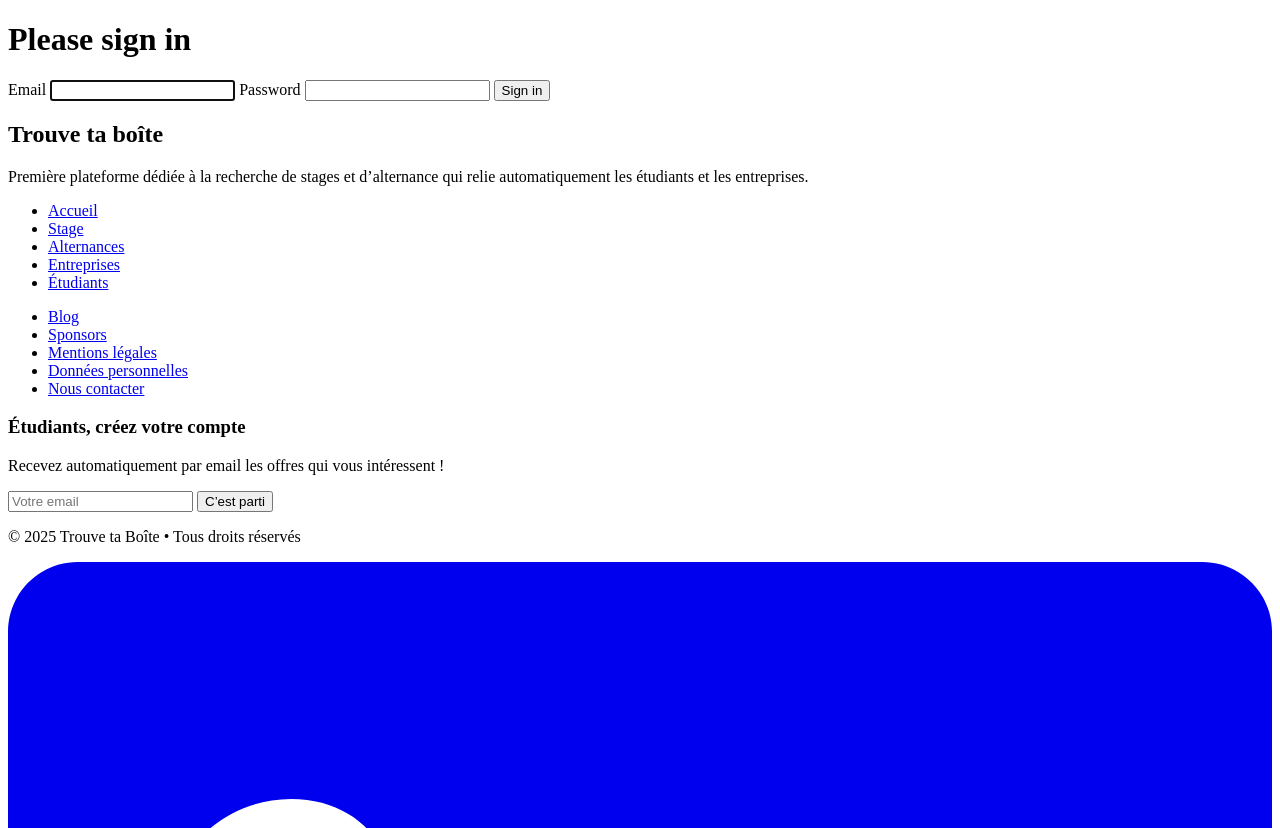
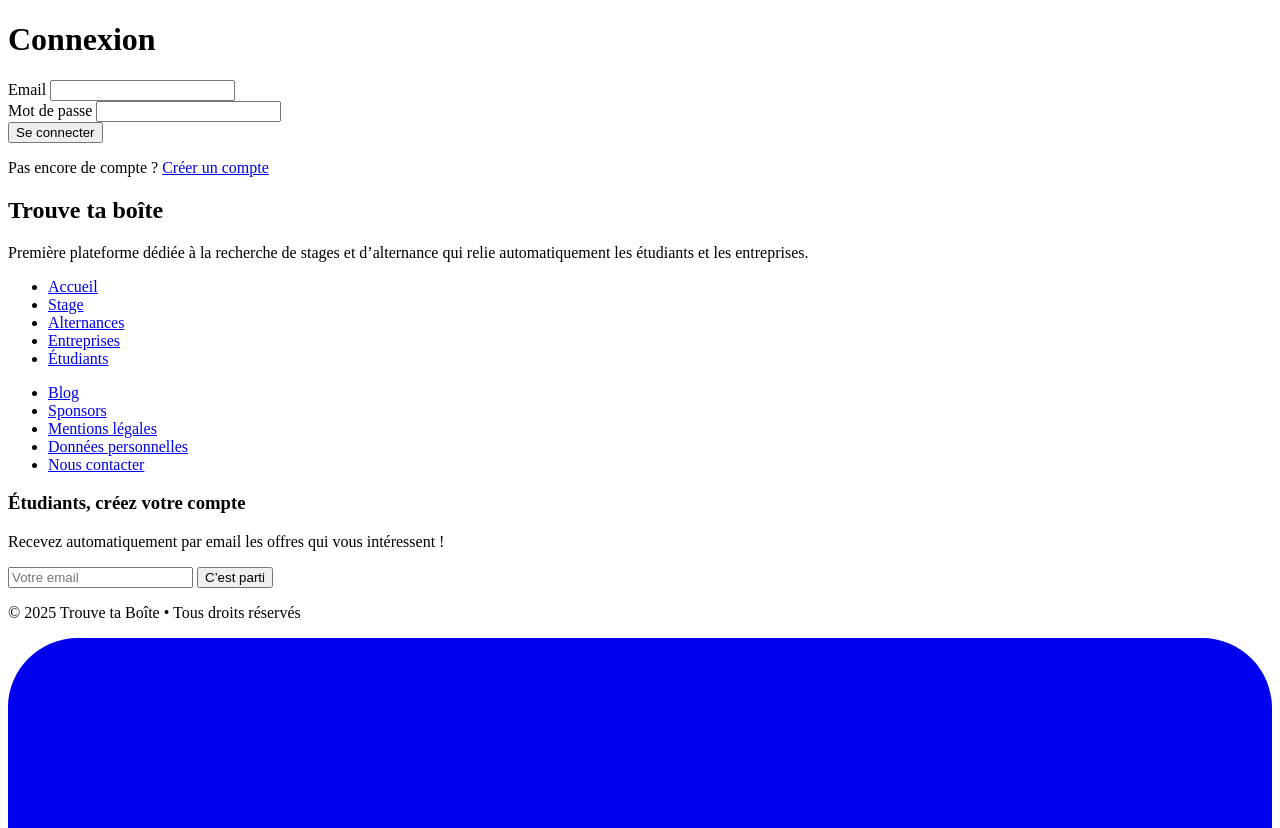
Before and after one commit to DvK42/trouve-ta-boite, a Symfony app: template templates/security/login.html.twig in a window 1280 px wide. Shown: the part 166-994 px from the top of the page. Run offline with Twig, Linux system fonts and the light colour scheme; the template is opened without the code that fills it, so the values that code supplies are empty; some libraries are stand-ins or nearby versions.

Commit message:
Login style + routes protections

```diff
--- a/src/Controller/SecurityController.php
+++ b/src/Controller/SecurityController.php
@@ -22,6 +22,9 @@ class SecurityController extends AbstractController
     #[Route(path: '/login', name: 'app_login')]
     public function login(AuthenticationUtils $authenticationUtils): Response
     {
+        if ($this->getUser()) {
+            return $this->redirectToRoute('app_home');
+        }
         // get the login error if there is one
         $error = $authenticationUtils->getLastAuthenticationError();
 
@@ -43,6 +46,9 @@ class SecurityController extends AbstractController
     #[Route(path: '/register', name: 'app_register')]
     public function register(Request $request, EntityManagerInterface $entityManager, UserPasswordHasherInterface $passwordHasher): Response
     {
+        if ($this->getUser()) {
+            return $this->redirectToRoute('app_home');
+        }
         $step = $request->get('step', 1);
         $type = $request->get('type');
 
--- a/templates/partials/_header.html.twig
+++ b/templates/partials/_header.html.twig
@@ -2,11 +2,21 @@
 	<nav class="container mx-auto flex items-center justify-between py-4 px-6">
 		<a href="{{ path('app_home') }}" class="text-2xl font-bold text-blue-600">Trouve ta boîte</a>
 		<ul class="flex items-center space-x-6">
-            <li><a href="{{ path('app_home') }}" class="text-gray-600 hover:text-blue-600">Accueil</a></li>
-            <li><a href="#" class="text-gray-600 hover:text-blue-600">Stages</a></li>
-            <li><a href="#" class="text-gray-600 hover:text-blue-600">Alternances</a></li>
-            <li><a href="#" class="text-gray-600 hover:text-blue-600">Entreprises</a></li>
-            <li><a href="#" class="text-gray-600 hover:text-blue-600">Étudiants</a></li>
+			<li>
+				<a href="{{ path('app_home') }}" class="text-gray-600 hover:text-blue-600">Accueil</a>
+			</li>
+			<li>
+				<a href="#" class="text-gray-600 hover:text-blue-600">Stages</a>
+			</li>
+			<li>
+				<a href="#" class="text-gray-600 hover:text-blue-600">Alternances</a>
+			</li>
+			<li>
+				<a href="#" class="text-gray-600 hover:text-blue-600">Entreprises</a>
+			</li>
+			<li>
+				<a href="#" class="text-gray-600 hover:text-blue-600">Étudiants</a>
+			</li>
 		</ul>
 		<div class="flex justify-end relative nav-item h-full gap-x-2">
 			{% if app.user %}
@@ -20,8 +30,11 @@
 						{% else %}
 							<span class="text-gray-600 font-semibold">{{ app.user.name }}</span>
 						{% endif %}
+					{% elseif app.user.userTypeString == 'Administrateur' %}
+						<span class="text-gray-600 font-semibold">{{ app.user.email }}</span>
 					{% else %}
-                    <span class="text-gray-600 font-semibold">{{ app.user.firstName }} {{ app.user.lastName }}</span>
+						<span class="text-gray-600 font-semibold">{{ app.user.firstName }}
+							{{ app.user.lastName }}</span>
 					{% endif %}
 				{% else %}
 					<div class="flex items-center nav-item space-x-4">
@@ -31,14 +44,27 @@
 				</div>
 				{% if app.user %}
 					<ul class="dropdown">
+						{% if app.user and app.user.userTypeString is not same as('Administration') %}
 							<li class="h-full relative nav-item dropdown-item">
-                    <Link to="/backoffice/mon-compte">Mon compte</Link>
+								<a href="/mon-compte">Mon compte
+								</a>
 							</li>
+						{% endif %}
 						{% if app.user and app.user.userTypeString == 'Entreprise' %}
 							<li class="h-full relative nav-item dropdown-item">
-                    <Link to="/backoffice/mon-organisation">Mon organisation</Link>
+								<a href="/mon-organisation">Mon organisation
+								</a>
 							</li>
 						{% endif %}
+
+						{% if app.user and app.user.userTypeString == 'Administrateur' %}
+							<li class="h-full relative nav-item dropdown-item">
+								<a href="/admin">Administration</li>
+							</li>
+						</a>
+					</li>
+				{% endif %}
+
 
 				<li class="h-full relative nav-item dropdown-item">
 					<a href="{{ path('app_logout') }}">Déconnexion</a>
@@ -46,5 +72,4 @@
 			</ul>
 		{% endif %}
 	</div>
-    </nav>
-</header>
+</nav></header>
--- a/templates/security/login.html.twig
+++ b/templates/security/login.html.twig
@@ -1,43 +1,37 @@
 {% extends 'base.html.twig' %}
 
-{% block title %}Log in!{% endblock %}
+{% block body %}
+	<div class="min-h-screen flex items-center justify-center bg-gray-50">
+		<div class="bg-white p-8 rounded-lg shadow-lg w-full max-w-md">
+			<h1 class="text-2xl font-bold text-center text-blue-600 mb-6">Connexion</h1>
+			<form method="post" action="{{ path('app_login') }}" class="space-y-6">
+				{% if error %}
+					<div class="text-red-500 text-center">
+						{{ error.messageKey|trans(error.messageData, 'security') }}
+					</div>
+				{% endif %}
 
-{% block body %}
-    <form method="post">
-        {% if error %}
-            <div class="alert alert-danger">{{ error.messageKey|trans(error.messageData, 'security') }}</div>
-        {% endif %}
+				<div>
+					<label for="email" class="block text-gray-700 font-semibold mb-2">Email</label>
+					<input type="text" id="email" name="_username" value="{{ last_username }}" required autocomplete="email" class="border border-gray-300 rounded-lg w-full p-3 focus:outline-none focus:ring-2 focus:ring-blue-600"/>
+				</div>
 
-        {% if app.user %}
-            <div class="mb-3">
-                You are logged in as {{ app.user.userIdentifier }}, <a href="{{ path('app_logout') }}">Logout</a>
-            </div>
-        {% endif %}
+				<div>
+					<label for="password" class="block text-gray-700 font-semibold mb-2">Mot de passe</label>
+					<input type="password" id="password" name="_password" required autocomplete="current-password" class="border border-gray-300 rounded-lg w-full p-3 focus:outline-none focus:ring-2 focus:ring-blue-600"/>
+				</div>
 
-        <h1 class="h3 mb-3 font-weight-normal">Please sign in</h1>
-        <label for="username">Email</label>
-        <input type="email" value="{{ last_username }}" name="_username" id="username" class="form-control" autocomplete="email" required autofocus>
-        <label for="password">Password</label>
-        <input type="password" name="_password" id="password" class="form-control" autocomplete="current-password" required>
+				<input type="hidden" name="_csrf_token" value="{{ csrf_token('authenticate') }}">
 
-        <input type="hidden" name="_csrf_token" value="{{ csrf_token('authenticate') }}">
+				<button type="submit" class="w-full bg-blue-600 text-white font-bold py-3 rounded-lg hover:bg-blue-700 transition duration-300">
+					Se connecter
+				</button>
+			</form>
 
-        <input type="hidden" name="_csrf_token"
-               value="{{ csrf_token('authenticate') }}"
-        >
-
-        {#
-            Uncomment this section and add a remember_me option below your firewall to activate remember me functionality.
-            See https://symfony.com/doc/current/security/remember_me.html
-
-            <div class="checkbox mb-3">
-                <input type="checkbox" name="_remember_me" id="_remember_me">
-                <label for="_remember_me">Remember me</label>
-            </div>
-        #}
-
-        <button class="btn btn-lg btn-primary" type="submit">
-            Sign in
-        </button>
-    </form>
+			<p class="text-center text-gray-600 mt-6">
+				Pas encore de compte ?
+				<a href="{{ path('app_register') }}" class="text-blue-600 font-semibold hover:underline">Créer un compte</a>
+			</p>
+		</div>
+	</div>
 {% endblock %}
```
Also changed, not shown: src/Form/RegisterCompanyFormType.php (+11 -6 lines), src/Form/RegisterStudentFormType.php (+11 -7 lines), 1 other file. Lines whose indentation alone changed are shown as unchanged.
